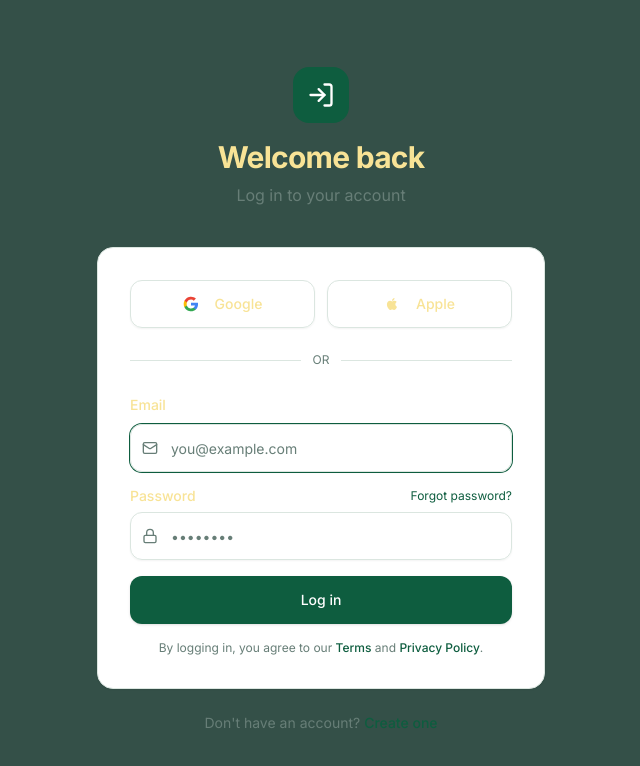
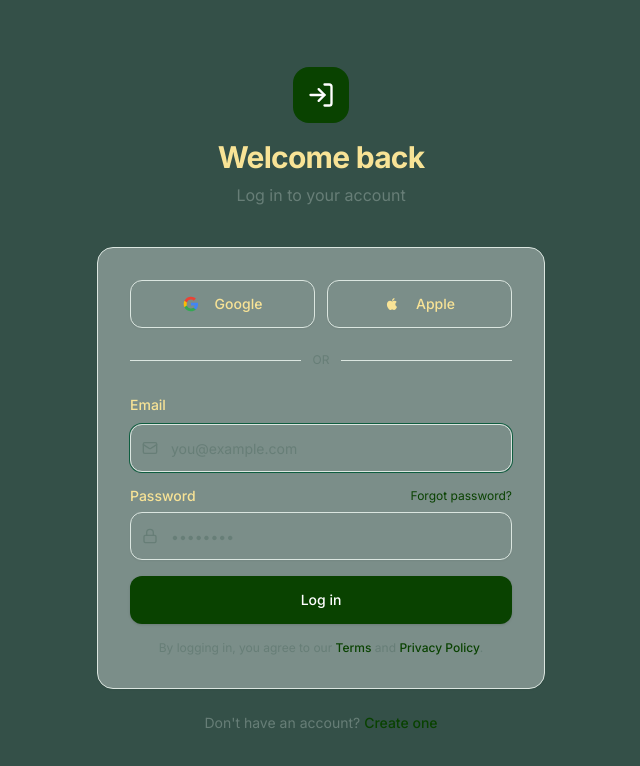
Before and after one commit to underparmindset/underparmind, a React (Vite) app: page /login in a window 1280 px wide. Shown: the top 766 px of the page, without its empty margins (319-959 px from the left). Built offline with nearby package versions, Linux system fonts and the light colour scheme; no server answers.

Commit message:
Manual code change

```diff
--- a/src/index.css
+++ b/src/index.css
@@ -8,11 +8,11 @@
   :root {
     --background: 163 21% 26%;
     --foreground: 47 88% 78%;
-    --card: 0 0% 100%;
+    --card: 164 8% 52%;
     --card-foreground: 160 30% 10%;
     --popover: 0 0% 100%;
     --popover-foreground: 160 30% 10%;
-    --primary: 157 73% 21%;
+    --primary: 112 100% 13%;
     --primary-foreground: 0 0% 100%;
     --secondary: 145 25% 93%;
     --secondary-foreground: 157 73% 21%;
```
